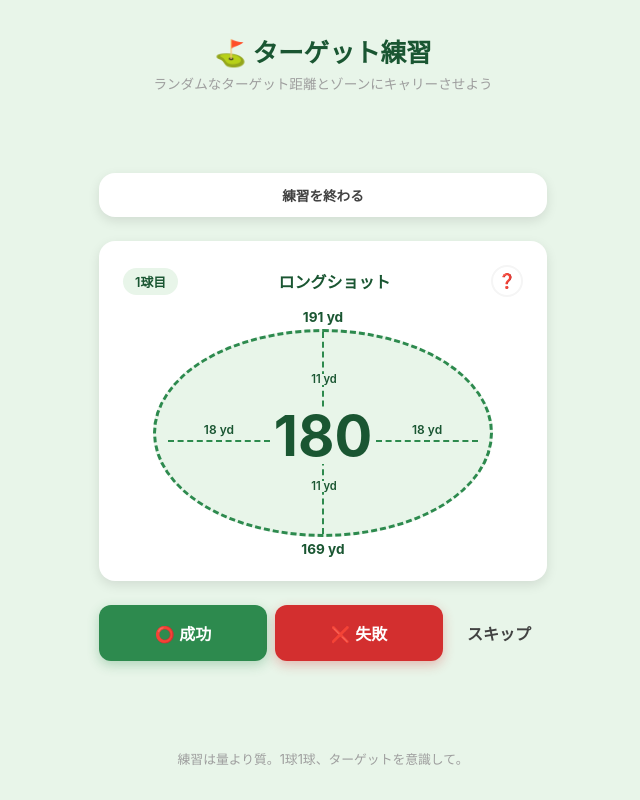
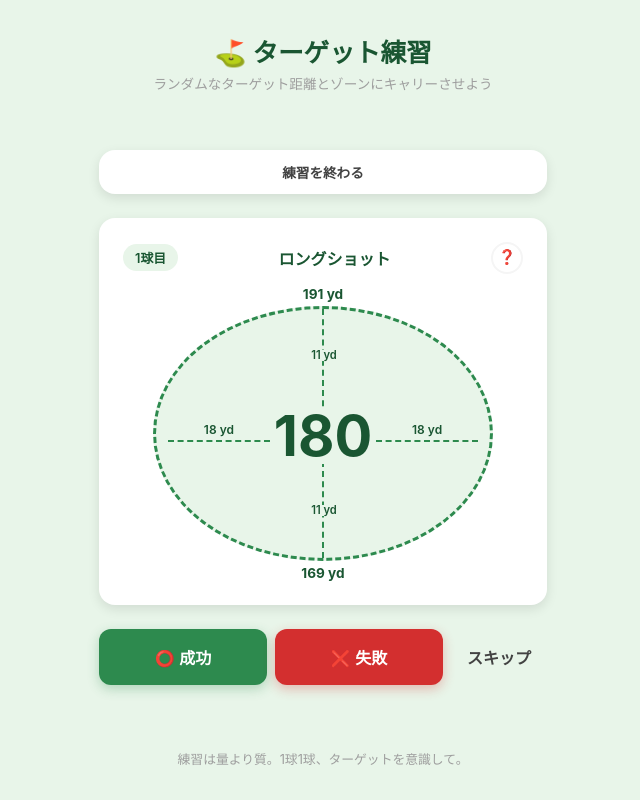
Before and after one commit to openjny/golf-driving-range-helper, a React (Vite) app: page / in a window 1280 px wide. Both pictures are taken after a click on the button "スタート". Shown: the whole page, without its empty margins (317-957 px from the left). Built offline with nearby package versions, Linux system fonts and the light colour scheme.

Commit message:
UI: 楕円を固定アスペクト比 4:3 に変更

```diff
--- a/src/App.css
+++ b/src/App.css
@@ -174,8 +174,7 @@
   justify-content: center;
   width: 100%;
   max-width: 340px;
-  min-height: 120px;
-  max-height: 220px;
+  aspect-ratio: 4 / 3;
   border: 3px dashed var(--green-mid);
   border-radius: 50%;
   background: var(--green-bg);
--- a/src/App.tsx
+++ b/src/App.tsx
@@ -98,9 +98,7 @@ function App() {
               <div className="ellipse-far" data-testid="target-depth">
                 {target.distance + target.depthOk} yd
               </div>
-              <div className="ellipse-shape" style={{
-                aspectRatio: `${target.widthOk} / ${target.depthOk}`,
-              }}>
+              <div className="ellipse-shape">
                 <div className="ellipse-axis-h" data-testid="target-width">
                   <span className="axis-label">{target.widthOk} yd</span>
                   <div className="target-distance" data-testid="target-distance">
```
